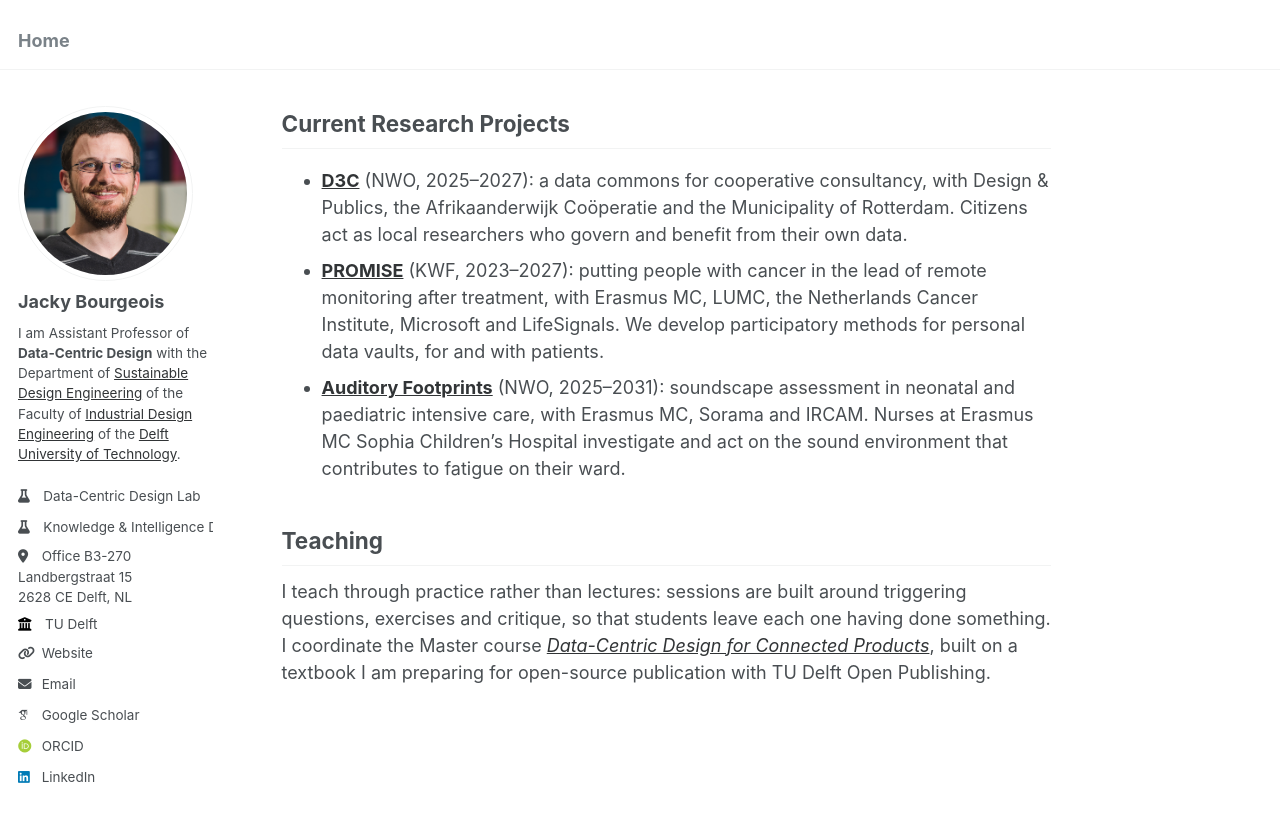
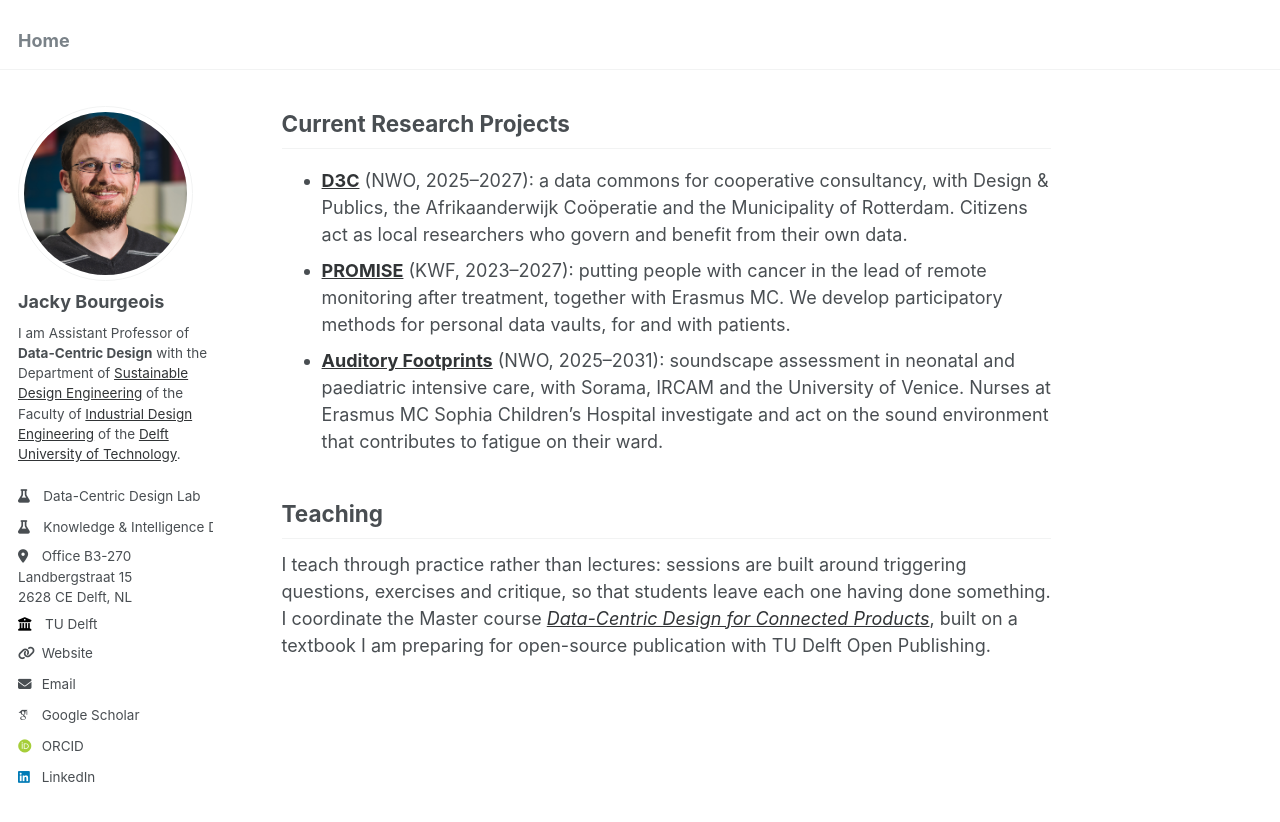
Before and after one commit to jackybourgeois/jackybourgeois.github.io, a Jekyll site: the page built from _pages/about.md, in a window 1280 px wide and 900 px high, scrolled down 1257 px. Shown: the top 822 px of the window. Built offline with Jekyll 4.4.1, drawn with Linux system fonts in a browser that asks for light colours; some web fonts are replaced.

Commit message:
fixed partner projects

```diff
--- a/_pages/about.md
+++ b/_pages/about.md
@@ -26,8 +26,8 @@ I work at the intersection of Human-Computer Interaction, Human-Data Interaction
 ## Current Research Projects
 
 - **[D3C](https://www.tudelft.nl/io/over-io/afdelingen/sustainable-design-engineering/kind/projects-labs/d3c)** (NWO, 2025–2027): a data commons for cooperative consultancy, with Design & Publics, the Afrikaanderwijk Coöperatie and the Municipality of Rotterdam. Citizens act as local researchers who govern and benefit from their own data.
-- **[PROMISE](https://www.erasmusmc-rdo.nl/project/patient-lead-remote-oncological-care/)** (KWF, 2023–2027): putting people with cancer in the lead of remote monitoring after treatment, with Erasmus MC, LUMC, the Netherlands Cancer Institute, Microsoft and LifeSignals. We develop participatory methods for personal data vaults, for and with patients.
-- **[Auditory Footprints](https://www.tudelft.nl/io/over-io/afdelingen/sustainable-design-engineering/kind/projects-labs/auditory-footprints)** (NWO, 2025–2031): soundscape assessment in neonatal and paediatric intensive care, with Erasmus MC, Sorama and IRCAM. Nurses at Erasmus MC Sophia Children's Hospital investigate and act on the sound environment that contributes to fatigue on their ward.
+- **[PROMISE](https://www.erasmusmc-rdo.nl/project/patient-lead-remote-oncological-care/)** (KWF, 2023–2027): putting people with cancer in the lead of remote monitoring after treatment, together with Erasmus MC. We develop participatory methods for personal data vaults, for and with patients.
+- **[Auditory Footprints](https://www.tudelft.nl/io/over-io/afdelingen/sustainable-design-engineering/kind/projects-labs/auditory-footprints)** (NWO, 2025–2031): soundscape assessment in neonatal and paediatric intensive care, with Sorama, IRCAM and the University of Venice. Nurses at Erasmus MC Sophia Children's Hospital investigate and act on the sound environment that contributes to fatigue on their ward.
 
 ## Teaching
 
```
